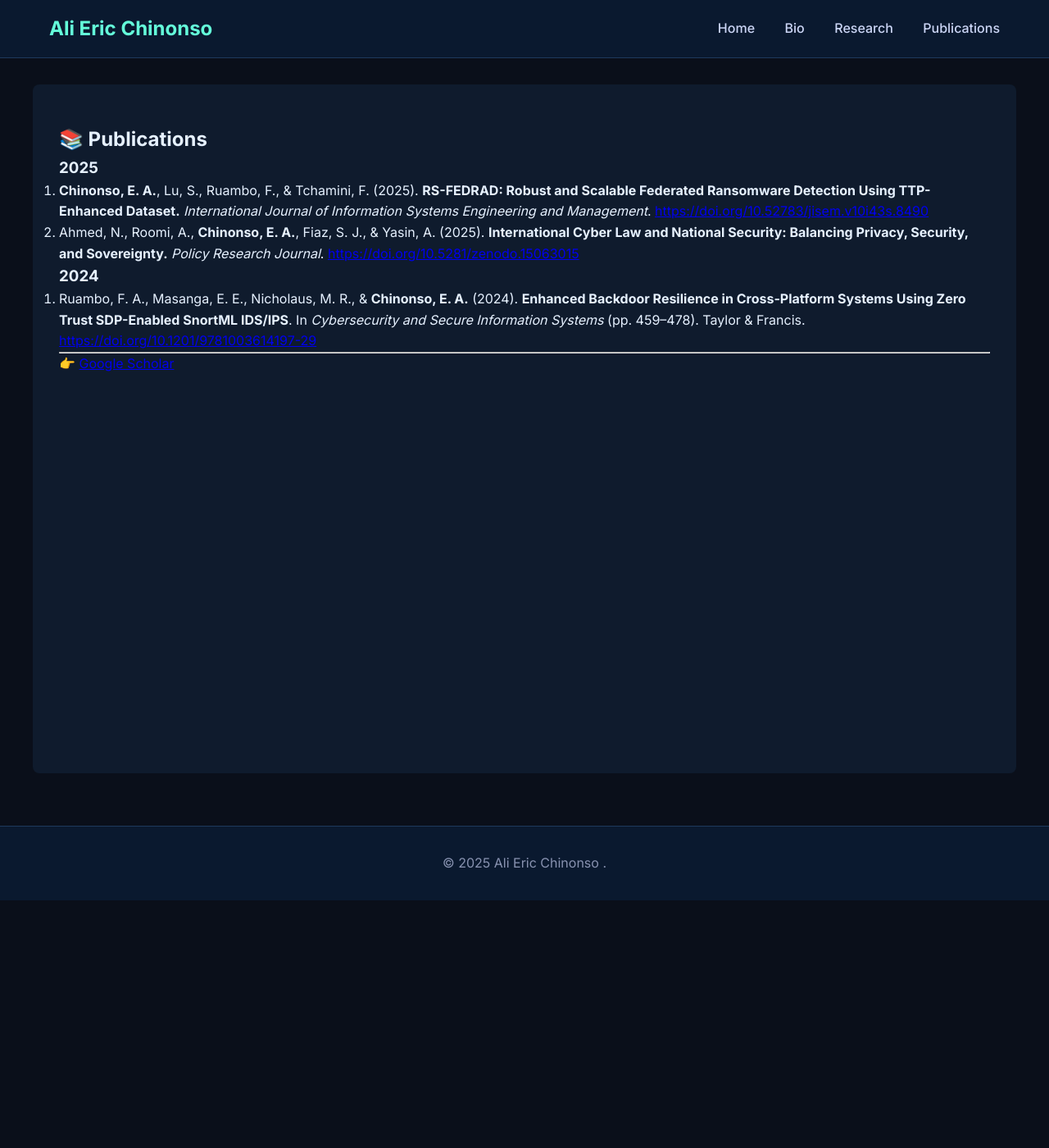
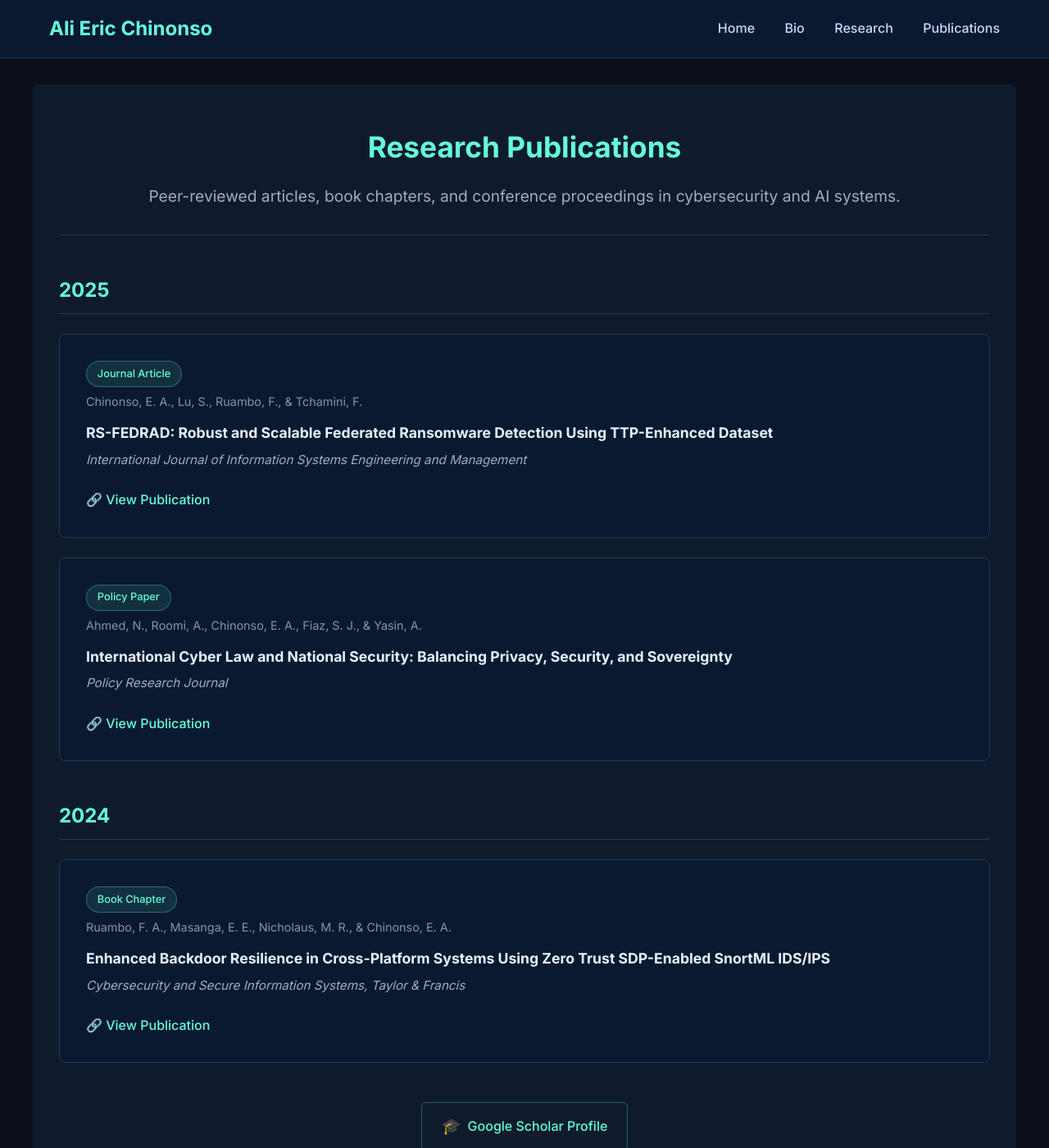
Before and after one commit to EmpireNetwork123/EmpireNetwork123.github.io, a Jekyll site: the page built from publications.md, in a window 1280 px wide and 1400 px high. Shown: the whole window at 82% size. Built offline with Jekyll 4.4.1, drawn with Linux system fonts in a browser that asks for light colours.

Commit message:
Add new publications for 2025 and 2024
Updated the publications section with new entries for 2025 and 2024, including journal articles and a book chapter.

```diff
--- a/publications.md
+++ b/publications.md
@@ -4,16 +4,51 @@ title: "Publications"
 permalink: /publications/
 ---
 
-## 📚 Publications
+<div class="page-header">
+  <h2>Research Publications</h2>
+  <p>Peer-reviewed articles, book chapters, and conference proceedings in cybersecurity and AI systems.</p>
+</div>
 
-### 2025
+<div class="publications-list">
+  <div class="year-section">
+    <h3>2025</h3>
+    <div class="publication-card">
+      <div class="pub-header">
+        <span class="pub-type">Journal Article</span>
+      </div>
+      <div class="pub-authors">Chinonso, E. A., Lu, S., Ruambo, F., & Tchamini, F.</div>
+      <h4>RS-FEDRAD: Robust and Scalable Federated Ransomware Detection Using TTP-Enhanced Dataset</h4>
+      <p class="pub-venue">International Journal of Information Systems Engineering and Management</p>
+      <a href="https://doi.org/10.52783/jisem.v10i43s.8490" class="pub-link">🔗 View Publication</a>
+    </div>
+    <div class="publication-card">
+      <div class="pub-header">
+        <span class="pub-type">Policy Paper</span>
+      </div>
+      <div class="pub-authors">Ahmed, N., Roomi, A., Chinonso, E. A., Fiaz, S. J., & Yasin, A.</div>
+      <h4>International Cyber Law and National Security: Balancing Privacy, Security, and Sovereignty</h4>
+      <p class="pub-venue">Policy Research Journal</p>
+      <a href="https://doi.org/10.5281/zenodo.15063015" class="pub-link">🔗 View Publication</a>
+    </div>
+  </div>
 
-1.  **Chinonso, E. A.**, Lu, S., Ruambo, F., & Tchamini, F. (2025). **RS-FEDRAD: Robust and Scalable Federated Ransomware Detection Using TTP-Enhanced Dataset.** *International Journal of Information Systems Engineering and Management*. [https://doi.org/10.52783/jisem.v10i43s.8490](https://doi.org/10.52783/jisem.v10i43s.8490)
-2.  Ahmed, N., Roomi, A., **Chinonso, E. A.**, Fiaz, S. J., & Yasin, A. (2025). **International Cyber Law and National Security: Balancing Privacy, Security, and Sovereignty.** *Policy Research Journal*. [https://doi.org/10.5281/zenodo.15063015](https://doi.org/10.5281/zenodo.15063015)
+  <div class="year-section">
+    <h3>2024</h3>
+    <div class="publication-card">
+      <div class="pub-header">
+        <span class="pub-type">Book Chapter</span>
+      </div>
+      <div class="pub-authors">Ruambo, F. A., Masanga, E. E., Nicholaus, M. R., & Chinonso, E. A.</div>
+      <h4>Enhanced Backdoor Resilience in Cross-Platform Systems Using Zero Trust SDP-Enabled SnortML IDS/IPS</h4>
+      <p class="pub-venue">Cybersecurity and Secure Information Systems, Taylor & Francis</p>
+      <a href="https://doi.org/10.1201/9781003614197-29" class="pub-link">🔗 View Publication</a>
+    </div>
+  </div>
+</div>
 
-### 2024
-3.  Ruambo, F. A., Masanga, E. E., Nicholaus, M. R., & **Chinonso, E. A.** (2024). **Enhanced Backdoor Resilience in Cross-Platform Systems Using Zero Trust SDP-Enabled SnortML IDS/IPS**. In *Cybersecurity and Secure Information Systems* (pp. 459–478). Taylor & Francis. [https://doi.org/10.1201/9781003614197-29](https://doi.org/10.1201/9781003614197-29)
-
----
-
-👉 [Google Scholar](https://scholar.google.com/citations?user=88vHMEMAAAAJ)
+<div class="scholar-link">
+  <a href="https://scholar.google.com/citations?user=88vHMEMAAAAJ" class="external-link">
+    <span class="link-icon">🎓</span>
+    <span>Google Scholar Profile</span>
+  </a>
+</div>
```
